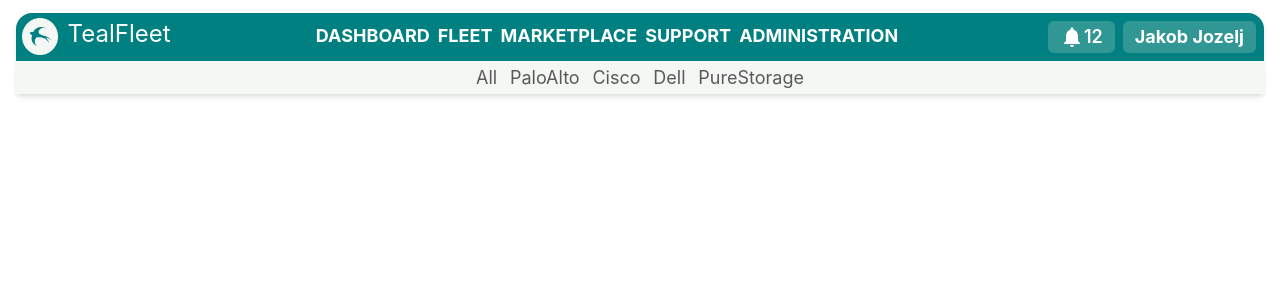
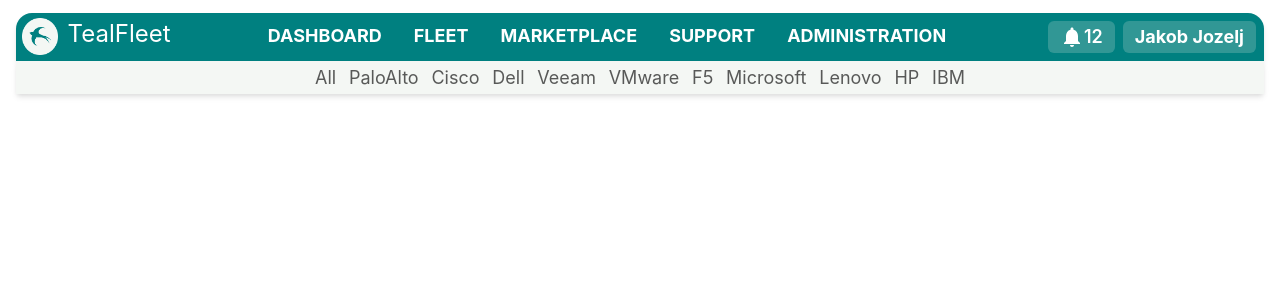
Before and after one commit to iakobj/TealFleetCode, a React (Vite) app in the folder frontend/tealfleet/: page / in a window 1280 px wide. Shown: the top 300 px of the page. Built offline with nearby package versions, Linux system fonts and the light colour scheme.

Commit message:
Navigation bar changes

```diff
--- a/frontend/tealfleet/src/components/HeaderMainNav.jsx
+++ b/frontend/tealfleet/src/components/HeaderMainNav.jsx
@@ -42,7 +42,7 @@ const navItems = mainNavItems.NavItems;
 
     return (
         <Flex>
-            <HStack spacing='0.5em'>
+            <HStack spacing={{md: '0.5em', lg: '0.5em', xl: '2.0em'}}>
             {Object.keys(navItems).map(key => (
                 <Text
                 as='b'
--- a/frontend/tealfleet/src/components/HeaderSubNav.jsx
+++ b/frontend/tealfleet/src/components/HeaderSubNav.jsx
@@ -30,8 +30,33 @@ import {
         },
         main_nav_item_5: {
             nav_item_id: 5,
-            nav_item: 'PureStorage'
+            nav_item: 'Veeam'
+        },
+        main_nav_item_6: {
+            nav_item_id: 6,
+            nav_item: 'VMware'
+        },
+        main_nav_item_7: {
+            nav_item_id: 7,
+            nav_item: 'F5'
+        },
+        main_nav_item_8: {
+            nav_item_id: 8,
+            nav_item: 'Microsoft'
+        },
+        main_nav_item_9: {
+            nav_item_id: 9,
+            nav_item: 'Lenovo'
+        },
+        main_nav_item_10: {
+            nav_item_id: 10,
+            nav_item: 'HP'
+        },
+        main_nav_item_11: {
+            nav_item_id: 11,
+            nav_item: 'IBM'
         }
+
     }
 };
 
```
